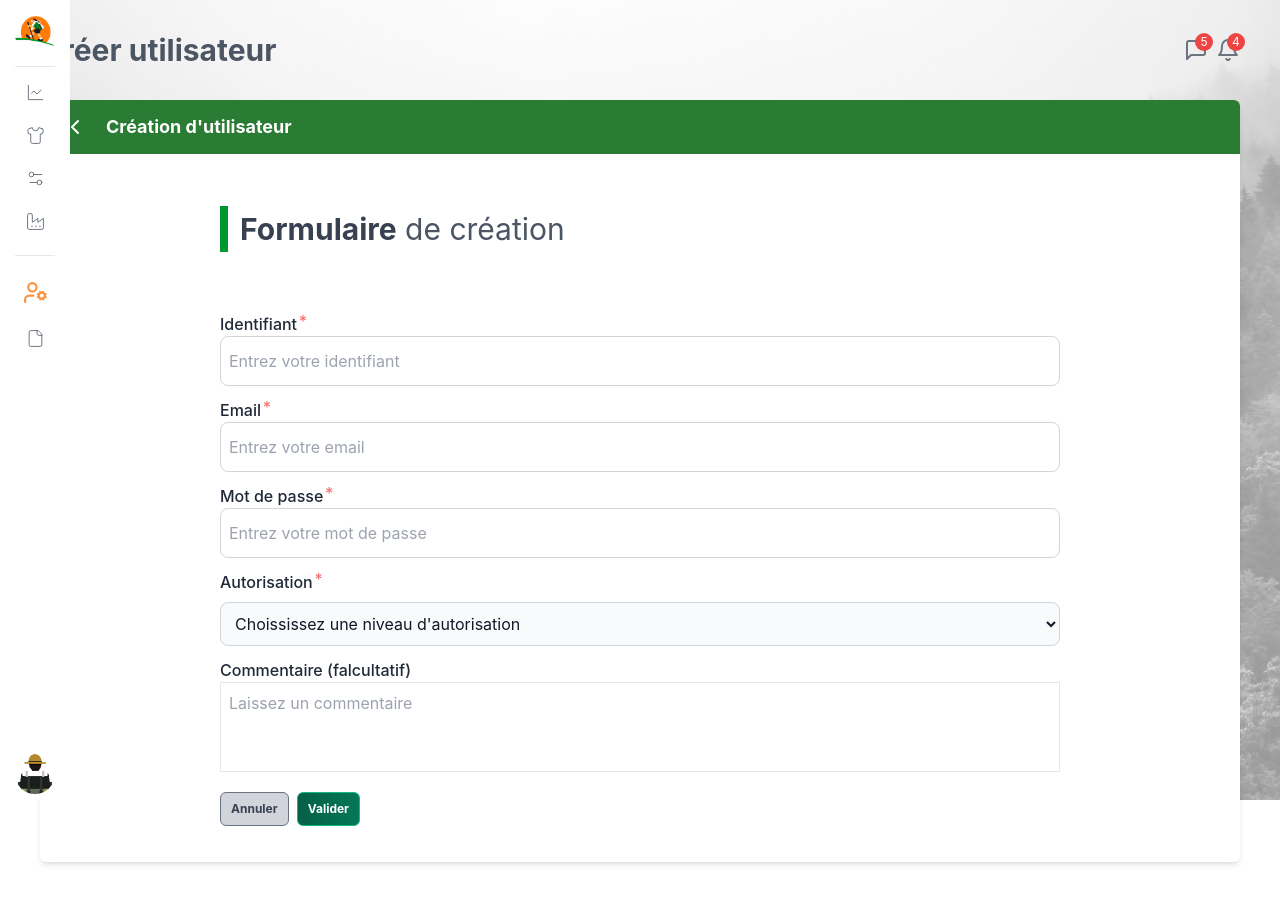
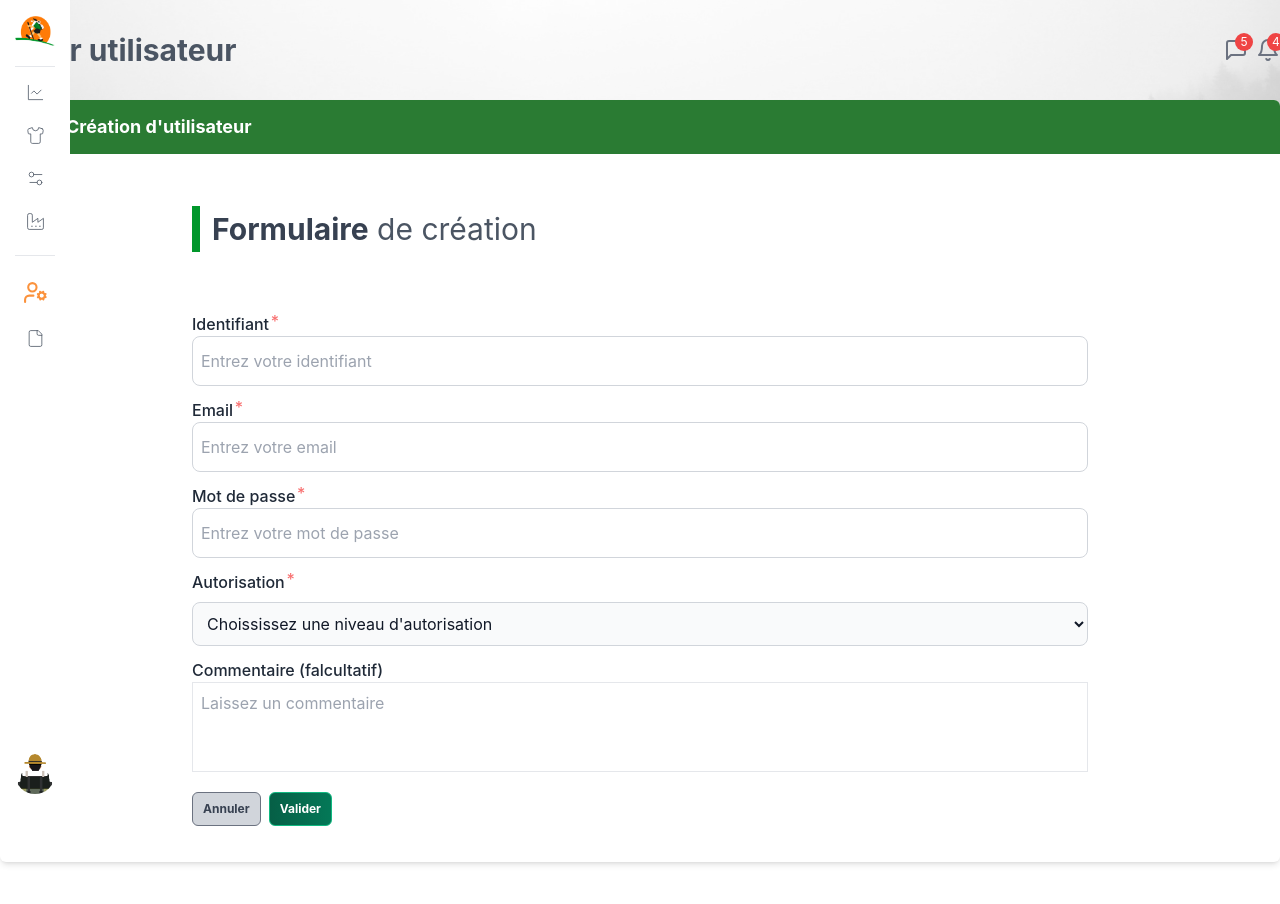
Before and after one commit to acs2i/avc-front-end, a React (Create React App) app: page /admin/create-user in a window 1280 px wide. Shown: the top 904 px of the page. Built offline with nearby package versions, Linux system fonts and the light colour scheme.

Commit message:
retouche largeur

```diff
--- a/src/components/Shared/PageContainer.tsx
+++ b/src/components/Shared/PageContainer.tsx
@@ -1,6 +1,6 @@
 export default function PageContainer({ children }: { children: React.ReactNode }) {
   return (
-    <div className="container mx-auto w-[400px] md:w-[600px] lg:w-[800px] xl:w-[1200px]">
+    <div className="container mx-auto w-[400px] md:w-[600px] lg:w-[800px] xl:w-[1300px]">
       {children}
     </div>
   )
```
